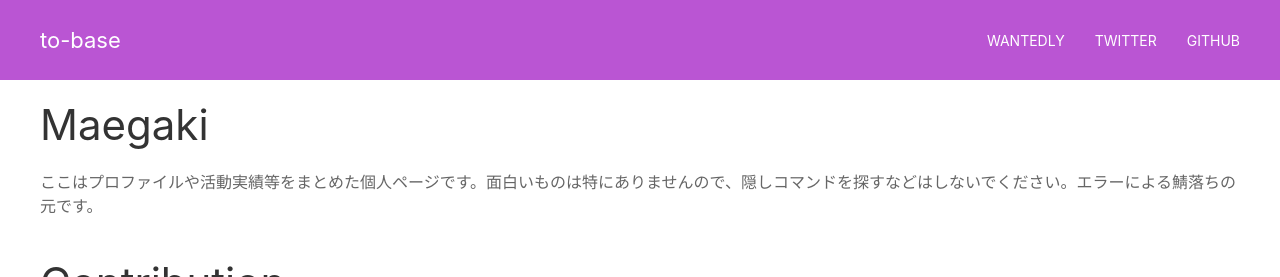
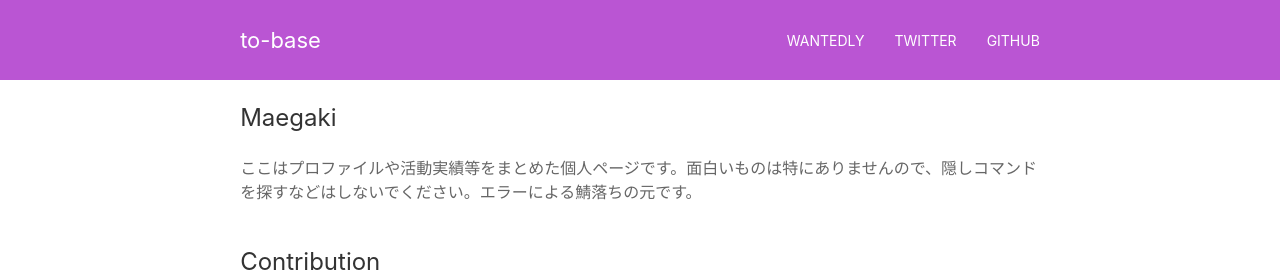
Before and after one commit to nogissh/to-base, a Django app: page /home/ in a window 1280 px wide. Shown: the top 277 px of the page. Run offline with Django 3.2, Linux system fonts and the light colour scheme; some libraries are stand-ins or nearby versions.

Commit message:
Fix: Layout

```diff
--- a/mypage/app/templates/components/header.html
+++ b/mypage/app/templates/components/header.html
@@ -1,6 +1,6 @@
 <header>
   <div class="uk-container">
-    <div class="uk-align-center">
+    <div class="uk-width-2-3@s uk-align-center">
       <nav class="uk-navbar">
         <div class="uk-navbar-left">
           <a href="/" class="uk-navbar-item" style="color: white; font-size: 22px; font-weight: normal;">to-base</a>
--- a/mypage/app/templates/home.html
+++ b/mypage/app/templates/home.html
@@ -2,15 +2,15 @@
 {% load static %}
 
 {% block content %}
-<div>
+<div class="uk-width-2-3@s uk-align-center">
   <!-- Maegaki -->
   <div class="uk-margin-top">
-    <h1 class="uk-article-lead">Maegaki</h1>
+    <h1 class="uk-text-lead">Maegaki</h1>
     <p>ここはプロファイルや活動実績等をまとめた個人ページです。面白いものは特にありませんので、隠しコマンドを探すなどはしないでください。エラーによる鯖落ちの元です。</p>
   </div>
   <!-- Contribution -->
   <div class="uk-margin-medium-top">
-    <h1 class="uk-article-lead">Contribution</h1>
+    <h1 class="uk-text-lead">Contribution</h1>
     <div class="uk-gird-small uk-grid-match uk-child-width-1-3@s uk-text-center uk-flex-middle" uk-grid>
       <div>
         <a href="https://www.offerbox.jp/" target="_blank">
@@ -30,7 +30,7 @@
   </div>
   <!-- Projects -->
   <div class="uk-margin-medium-top">
-    <h1 class="uk-article-lead">Projects</h1>
+    <h1 class="uk-text-lead">Projects</h1>
     <div class="uk-gird-small uk-child-width-1-3@s" uk-grid>
       <div>
         <p>Comming soon...</p>
```
